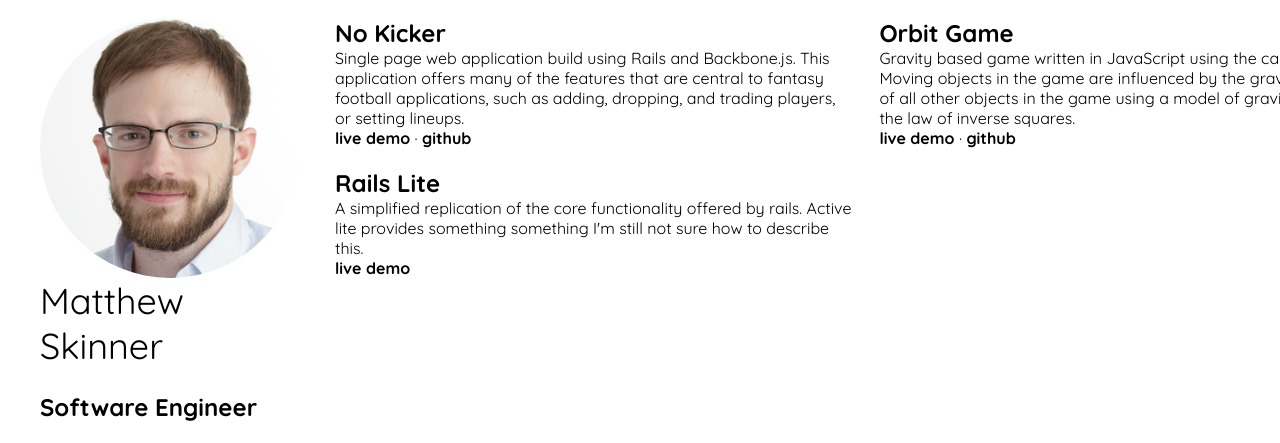
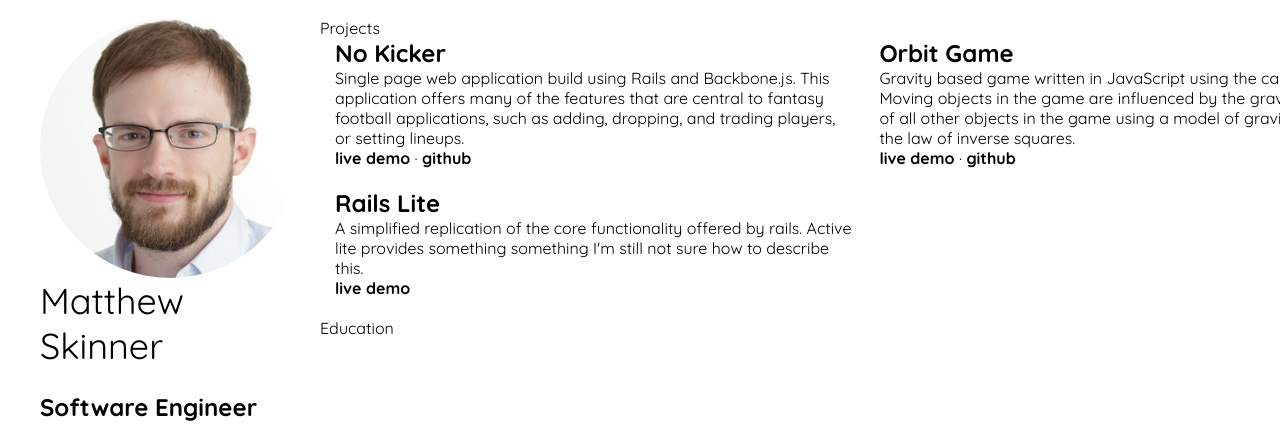
Before and after one commit to balloosnafoo/balloosnafoo.github.io, a plain HTML site: page index.html in a window 1280 px wide. Shown: the part 502-945 px from the top of the page. Drawn offline with nearby package versions, Linux system fonts and the light colour scheme.

Commit message:
Add division for projects and education

```diff
--- a/index.html
+++ b/index.html
@@ -30,6 +30,7 @@
         </header>
 
         <section class="portfolio-content">
+          <h1>Projects</h1>
           <ul class="portfolio-list">
             <li>
               <h1>No Kicker</h1>
@@ -76,6 +77,9 @@
               </div>
             </li>
           </ul>
+
+          <h1>Education</h1>
+
         </section>
       </div>
     </div>
```
Also changed, not shown: 2 other files.
